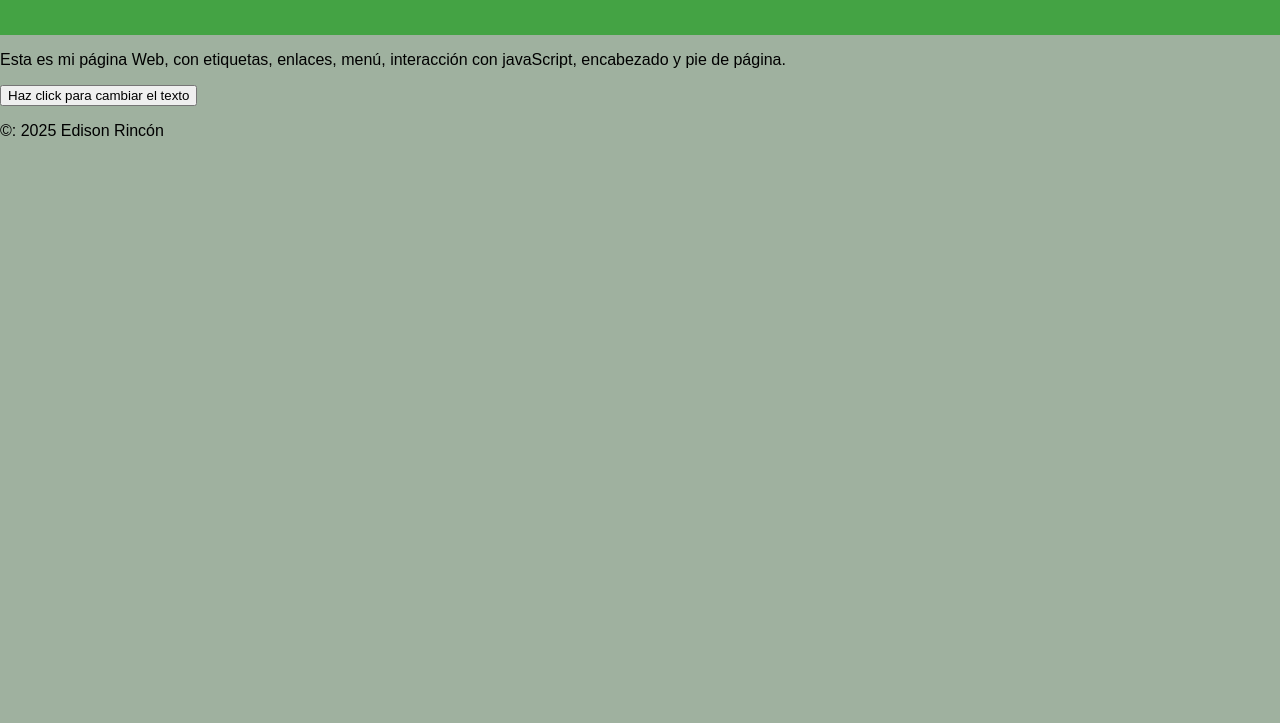
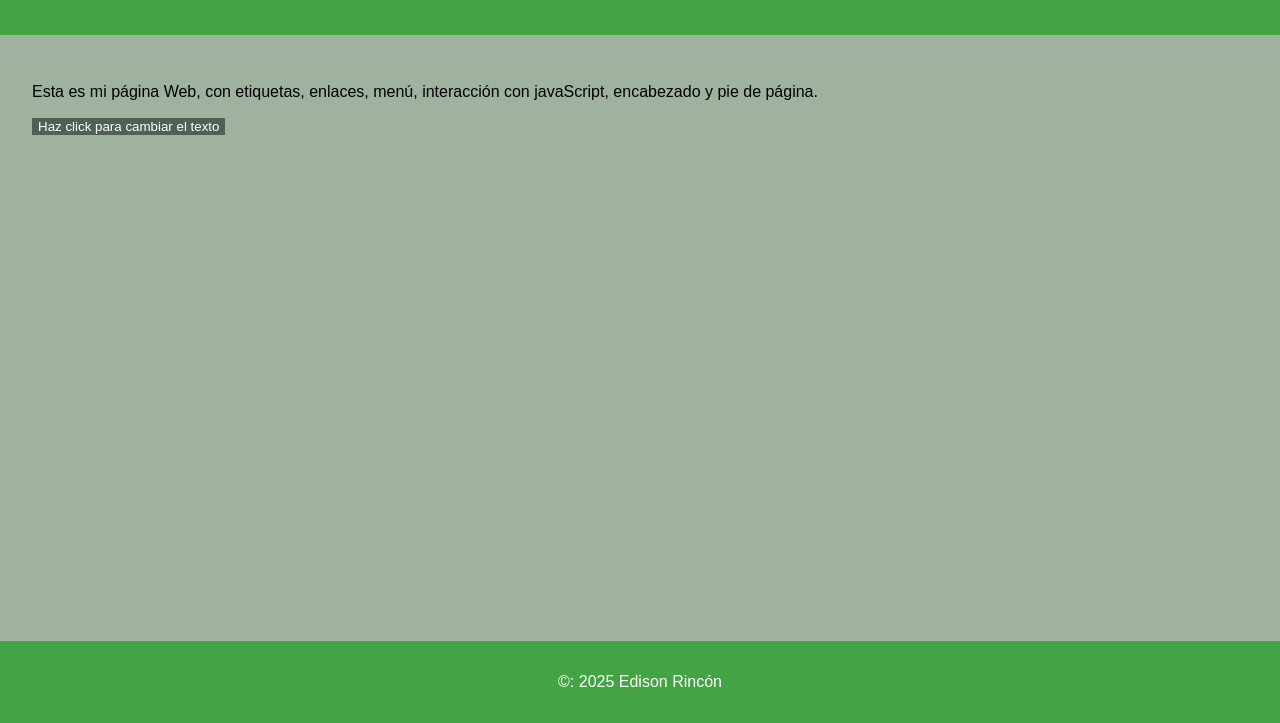
Before and after one commit to EdisonRincon/Sesion-14, a plain HTML site: page index.html in a window 1280 px wide. Shown: the part 77-800 px from the top of the page. Drawn offline with Linux system fonts and the light colour scheme.

Commit message:
Más estilos

```diff
--- a/style.css
+++ b/style.css
@@ -10,3 +10,26 @@ header{
     padding: 1em;
     text-align: center;
 }
+main{
+    padding: 2em;
+}
+button{
+    padding: o.5em 1em;
+    background-color: rgb(78, 97, 84) ;
+    color: white;
+    border: none;
+    cursor: pointer;
+}
+button:hover{
+    background-color: rgb(41, 228, 41);
+}
+footer{
+    background-color: rgb(68, 163, 68) ;
+    color: white;
+    text-align: center;
+    padding: 1em 0;
+    position: fixed;
+    width: 100%;
+    bottom: 0;
+
+}
```
